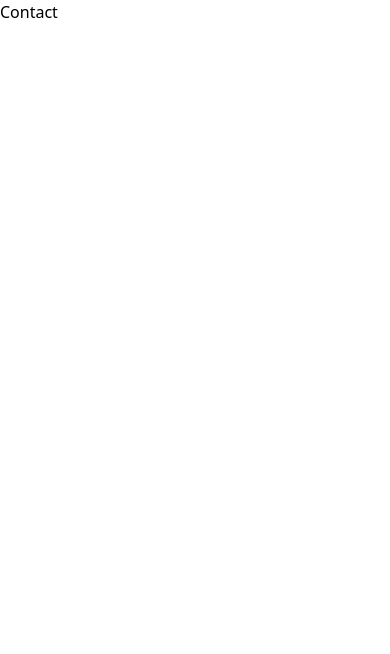
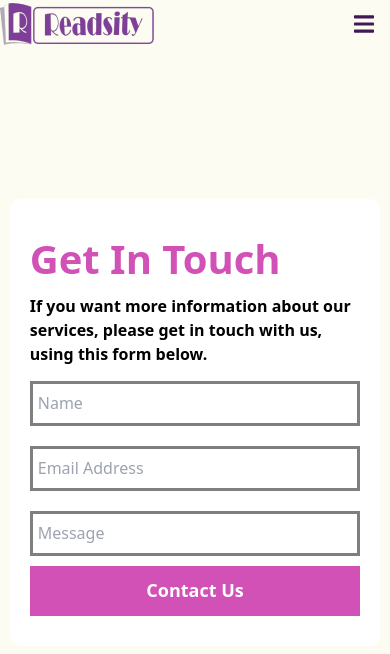
Before and after one commit to Official-Readsity/Readsity-Frontend, a React (Create React App) app: page /Contact in a window 390 px wide. Shown: the top 654 px of the page. Built offline with nearby package versions, Linux system fonts and the light colour scheme; a web font is replaced by a local one.

Commit message:
contact us commit

```diff
--- /dev/null
+++ b/src/components/ContactUs.js
@@ -0,0 +1,28 @@
+import React from "react";
+import contactimg from "../assets/contactus.png";
+import "./contactus.css";
+
+const ContactUs = () => {
+  return (
+    <section className="contactus">
+      <div className="contactimg-wrapper">
+        <img className="contactimg" src={contactimg} alt="" />
+      </div>
+      <div className="contactform-wrapper">
+        <div className="contact-form">
+          <h2>Get In Touch</h2>
+          <p>
+            If you want more information about our services, please get in touch
+            with us, using this form below.
+          </p>
+          <input type="text" placeholder="Name" />
+          <input type="email" placeholder="Email Address" />
+          <input type="text" placeholder="Message" />
+          <button className="contact-btn">Contact Us</button>
+        </div>
+      </div>
+    </section>
+  );
+};
+
+export default ContactUs;
--- a/src/components/bestsellers.css
+++ b/src/components/bestsellers.css
@@ -88,7 +88,7 @@
       grid-template-columns: auto auto;
     }
   .card {
-    width: 340px;
+    max-width: 340px;
     height: 420px;
   }
   .card-title, .card-author {
@@ -107,8 +107,8 @@
       grid-template-columns: auto auto auto;
     }
   .card {
-    width: 360px;
-    height: 460px;
+    width: 370px;
+    max-height: 460px;
   }
   .card-title, .card-author {
     font-size: 25px;
--- /dev/null
+++ b/src/components/contactus.css
@@ -0,0 +1,79 @@
+
+.contactus {
+    display: flex;
+}
+.contactimg-wrapper {
+    width: 50%;
+}
+.contactimg {
+    height: 100vh;
+    width: 100%;
+}
+.contactform-wrapper {
+    width: 40%;
+    height: 100%;
+    margin: auto;
+}
+
+.contact-form > h2 {
+    color: #d151b7;
+    font-weight: 700;
+    font-size: 45px;
+}
+.contact-form > p{
+    font-weight: 700;
+    margin: 5px 0;
+}
+input {
+    width: 100%;
+    margin: 10px 0;
+    height: 45px;
+    padding: 0 5px;
+    border: 3px solid rgba(0, 0, 0, 0.5);
+    outline: none;
+}
+.contact-btn {
+    background: #d151b7;
+    color: #fff;
+    font-size: 18px;
+    width: 100%;
+    height: 50px;
+    font-weight: 700;
+    display: flex;
+    justify-content: center;
+    align-items: center;
+}
+.contact-btn:hover {
+    background: #f382dc
+}
+@media(max-width: 790px) {
+    .contactus {
+        background-color: rgb(252, 252, 243);
+    }
+    .contactimg-wrapper {
+        display: none;
+    }
+    .contactform-wrapper {
+        display: flex;
+        width: 90%;
+        height: 100vh;
+        align-items: center;
+        justify-content: center;
+    }
+    .contact-form {
+        background-color: #fff;
+        padding: 35px 25px;
+        border-radius: 10px;
+    }
+}
+@media(max-width: 620px) {
+    .contactform-wrapper {
+        width: 95%;
+    }
+    .contact-form {
+        padding: 30px 20px;
+    }
+    .contact-form>h2 {
+        font-size: 40px;
+    }
+}
--- a/src/routes/Contact.js
+++ b/src/routes/Contact.js
@@ -1,9 +1,14 @@
-import React from 'react'
+import React from "react";
+import ContactUs from "../components/ContactUs";
+import Navbar from "../components/Navbar";
 
 const Contact = () => {
   return (
-    <div>Contact</div>
-  )
-}
+    <div>
+      <Navbar />
+      <ContactUs />
+    </div>
+  );
+};
 
-export default Contact
+export default Contact;
```
Also changed, not shown: 2 other files (tests, documents, lock files or other folders).
